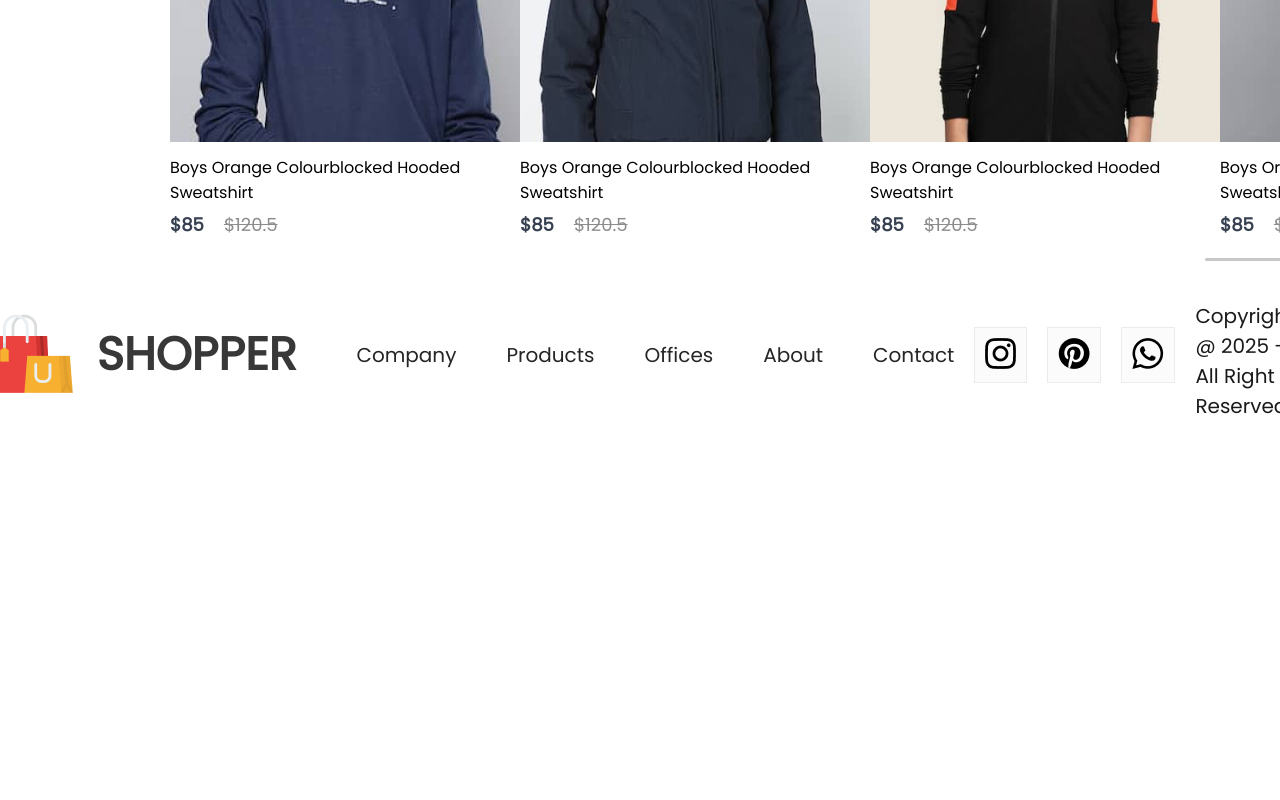
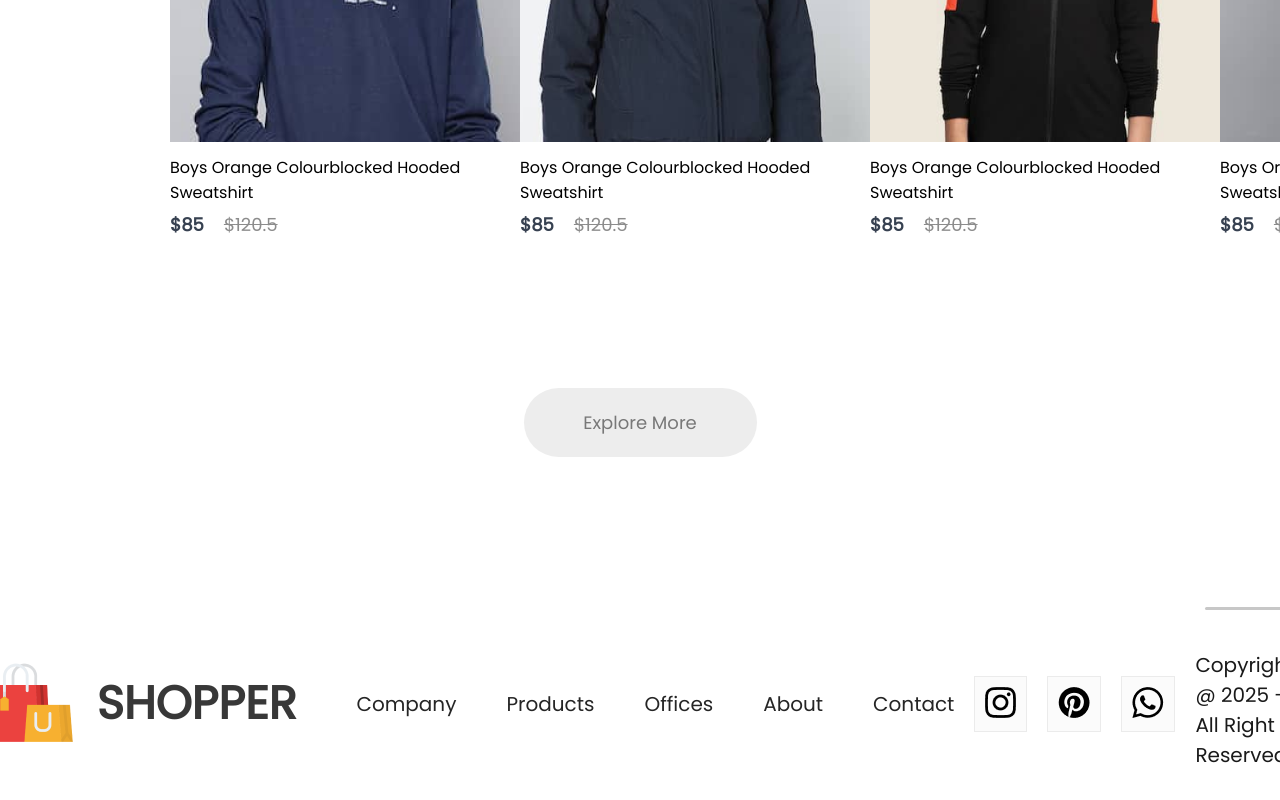
Before and after one commit to sgsayani/E-Commerce-Website, a React (Create React App) app: page /kids in a window 1280 px wide. Shown: the part 1913-2713 px from the top of the page. Before the commit the page ends 2364 px from the top, so only its background shows below. Built offline with nearby package versions, Linux system fonts and the light colour scheme.

Commit message:
category_done

```diff
--- a/src/Pages/CSS/ShopCategory.css
+++ b/src/Pages/CSS/ShopCategory.css
@@ -23,3 +23,16 @@
     grid-template-columns: 1fr 1fr 1fr 1fr;
     row-gap: 80px;
 }
+.shopcategory-loadmore{
+    display:flex;
+    justify-content: center;
+    align-items: center;
+    margin:150px auto;
+    width:233px;
+    height:69px;
+    border-radius: 75px;
+    background:#ededed;
+    color:#787878;
+    font-size:18px;
+    font-weight:500;
+}
--- a/src/Pages/ShopCategory.jsx
+++ b/src/Pages/ShopCategory.jsx
@@ -33,6 +33,9 @@
           }
         })}
       </div>
+      <div className="shopcategory-loadmore">
+        Explore More
+      </div>
     </div>
   )
 }
```
